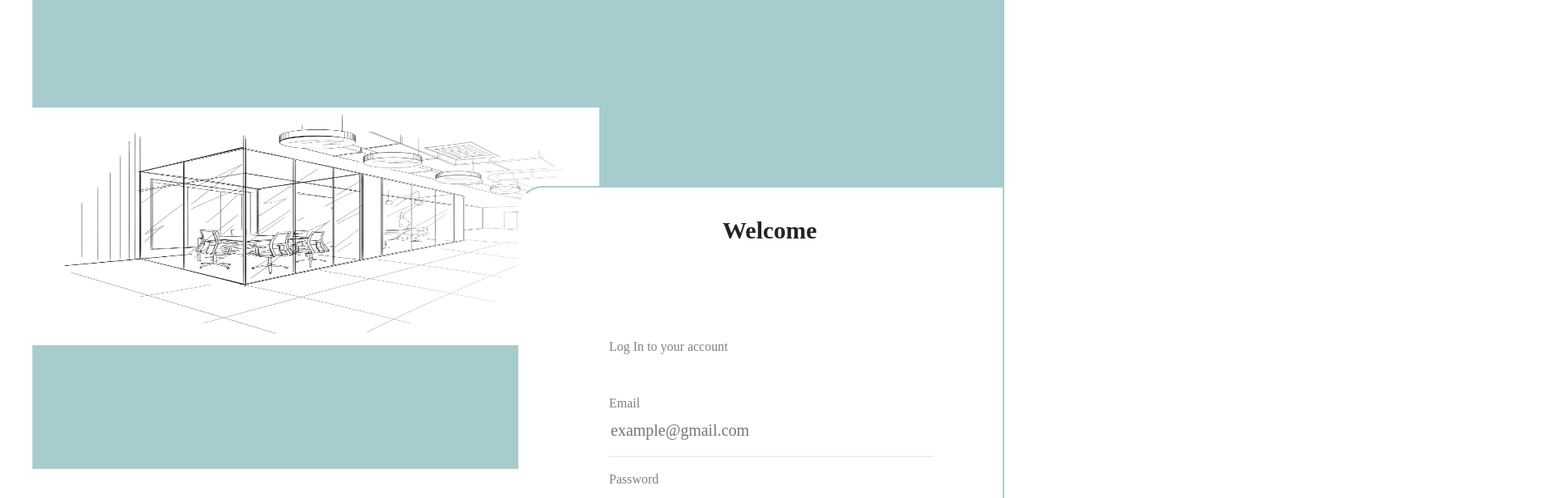
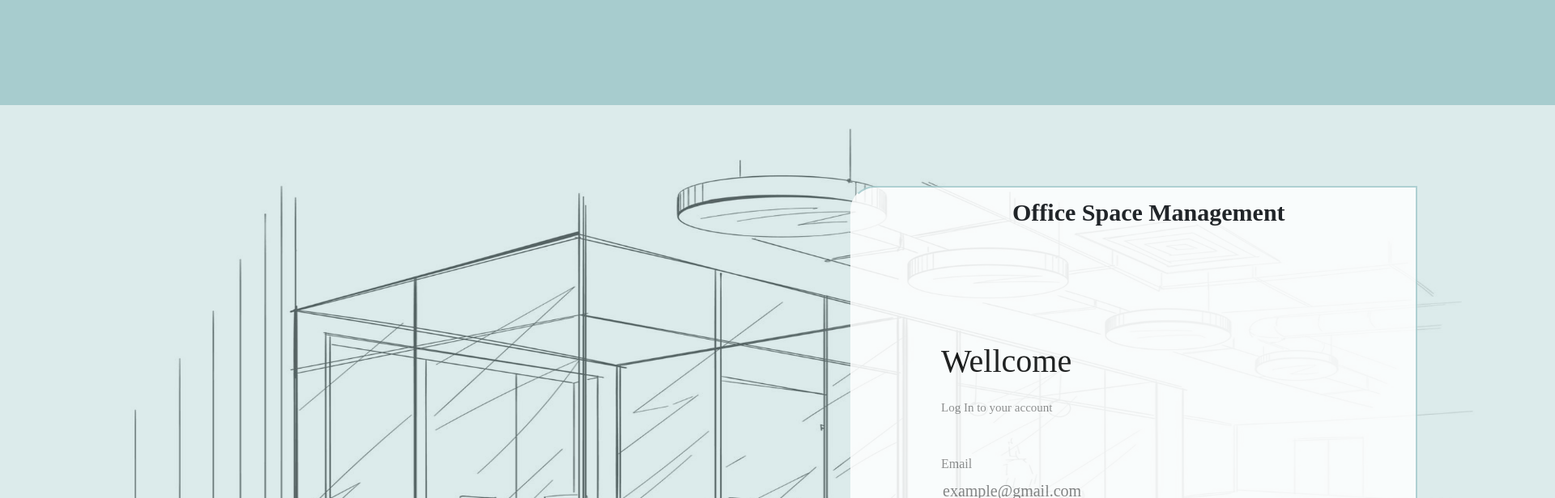
Before and after one commit to CirdeiPetrisor/frontend, a React (Create React App) app: page / in a window 1280 px wide. Shown: the part 120-736 px from the top of the page at 81% size, 1920 px wide, since content can reach past the window. Built offline with nearby package versions, Linux system fonts and the light colour scheme.

Commit message:
login design updated (mostrly changed)

```diff
--- a/src/LogIn/LogIn.css
+++ b/src/LogIn/LogIn.css
@@ -1,110 +1,104 @@
-
-body{
+body {
     /*background-image: url("background-image.jpg") ;*/
-    background-color: white;
+    /* background-color: white; */
   }
-.loginbox
-{
-    width:1200px;
-    height: 600px;
+  .loginbox {
+    width: 1920px;
+    height: 940px;
     background-color: rgba(167, 204, 206, 1);
 
-    top:50%;
-    left: 50%;
+    /* top: 100%;
+    left: 100%; */
     position: absolute;
-    transform: translate(-50%,-50%);
+    /* transform: translate(-50%, -50%); */
+
     box-sizing: border-box;
-
   }
 
-.child1
-{
-    position:absolute;
+  .child1 {
+    position: absolute;
     height: 500px;
     align-content: center;
   }
 
-.image
-{
-    top:30%;
-
-    position:absolute;
-    display: block;
-    height:300px;
-    width:700px;
-    border-style: solid;
-    border-left: 10px;
-    border-right: 10px;
-    border-color:rgba(167, 204, 206, 1) ;
-
+  .image {
+    position: absolute;
+    display: inline-flexbox;
+    height: 940px;
+    width: 1920px;
+    /* transform: translate(0, +25%); */
+    border-color: rgba(167, 204, 206, 1);
+    opacity: 0.6;
   }
 
-.child2
-{
-    height: 597px;
-    width:600px;
-    display: inline-block;
+  .child2 {
+    height: 800px;
+    width: 700px;
+    display: block;
     position: absolute;
-    margin-left: 600px;
+    margin-left: 1050px;
+    margin-top: 100px;
     background-color: white;
+    opacity: 0.85;
 
     border-top-left-radius: 30px;
     border-bottom-left-radius: 30px;
 
-    border-style:solid ;
+    border-style: solid;
     border-width: 2px;
-   border-color:rgba(167, 204, 206, 1);
-    border-left-color:white ;
-
+    border-color: rgba(167, 204, 206, 1);
+    border-left-color: white;
   }
-.paragraph
-{
+  .paragraph {
+    display: inline;
+    margin-left: 1250px;
+    margin-top: 110px;
+    padding-left: 25%;
     position: absolute;
-    transform: translate(250px,50px);
-    font-family: Telex;
-    font-style: normal;
-    font-weight: normal;
-    font-size: 25px;
-    color: white;
-    /* or 44px */
-
-}
-.wellcome{
-    text-align: center;
-   position:absolute;
-   top:5%;
-    margin-left: 250px;
     font-family: Telex;
     font-weight: bold;
     font-style: normal;
     font-size: 30px;
+    z-index: 3;
+    white-space: nowrap;
 
-
+    /* or 44px */
   }
-input{
+  .wellcome {
+    text-align: center;
+    position: absolute;
+    top: 10%;
+    left: 5%;
+    /* margin-left: 250px; */
+    font-family: Telex;
+    font-weight: bold;
+    font-style: normal;
+    font-size: 30px;
+  }
+  input {
     border: 0px;
-    border-block-start:0px;
+    border-block-start: 0px;
     border-style: none;
     margin-bottom: 0;
     font-size: 20px;
   }
-ul
-{
-    top:10%;
-    position:absolute;
+  ul {
+    top: 10%;
+    position: absolute;
 
     margin-left: 70px;
     font-family: Telex;
-    color:grey;
+    color: grey;
     margin-top: 100px;
     list-style-type: none;
   }
-hr{color:grey;
+  hr {
+    color: grey;
     width: 400px;
-    margin-left: 0;}
+    margin-left: 0;
+  }
 
-.logInButton
-{
+  .logInButton {
     width: 400px;
     height: 35px;
     border-top-left-radius: 20px;
@@ -112,27 +106,20 @@ hr{color:grey;
     background-color: rgba(167, 204, 206, 1);
     border-color: transparent;
     font-weight: bold;
-    color:grey;
+    color: grey;
     font-size: 15px;
-
   }
-.forgot
-{
+  .forgot {
     text-align: center;
-
   }
-li{
-    padding-top:5px;
+  li {
+    padding-top: 5px;
   }
-button:hover
-{
-    background-color:rgb(108, 176, 179);
-    transition : 0.5s;
-
-
+  button:hover {
+    background-color: rgb(108, 176, 179);
+    transition: 0.5s;
   }
-button:active
-{
+  button:active {
     background-color: rgb(13, 43, 44);
-    transition:0.3s;
+    transition: 0.3s;
   }
--- a/src/pages/LogIn.jsx
+++ b/src/pages/LogIn.jsx
@@ -103,11 +103,11 @@ const LogIn=()=> {
           <img className="image" src={pic} alt="imagine birouri"/>
 
             <div className="child2">
-                    <p className="wellcome">Welcome</p>
+
                     <ul style={{top :80}}>
                                     <li>
-
-                                    <p style={{paddingBottom:30, marginRight : 400 , width: 200 }}> Log In to your account </p>
+                                    <p style={{fontSize:40,color:'black'}}>Wellcome</p>
+                                    <p style={{paddingBottom:30, marginRight : 400 , width: 200,fontSize:15 }}> Log In to your account </p>
                                     </li>
 
                                     <span > Email</span>
```
Lines whose indentation alone changed are shown as unchanged.
